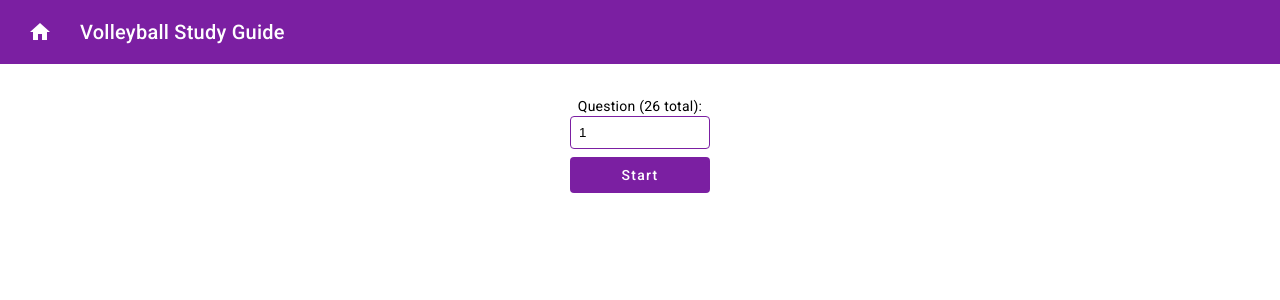
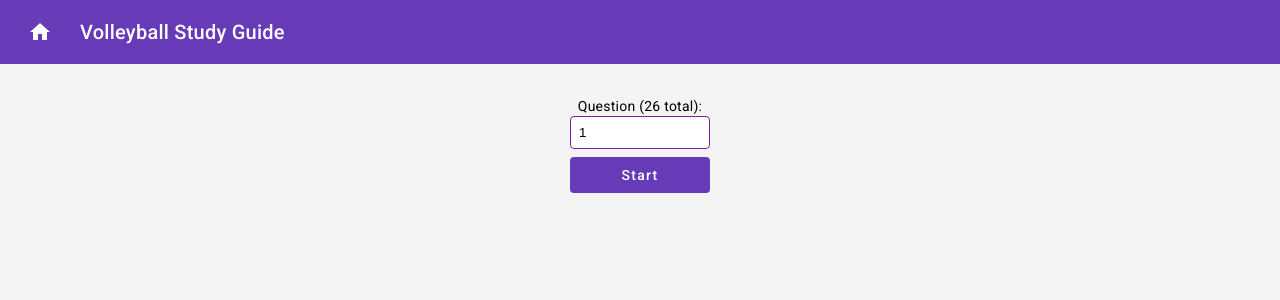
Before and after one commit to jefftoppings/volleyball-study-guide, an Angular app: page / in a window 1280 px wide. Shown: the top 300 px of the page. Built offline with nearby package versions, Linux system fonts and the light colour scheme.

Commit message:
chore: adjust app styles/theme

```diff
--- a/angular.json
+++ b/angular.json
@@ -30,7 +30,7 @@
               "src/assets"
             ],
             "styles": [
-              "@angular/material/prebuilt-themes/purple-green.css",
+              "@angular/material/prebuilt-themes/deeppurple-amber.css",
               "src/styles.scss"
             ],
             "scripts": []
@@ -91,7 +91,7 @@
               "src/assets"
             ],
             "styles": [
-              "@angular/material/prebuilt-themes/purple-green.css",
+              "@angular/material/prebuilt-themes/deeppurple-amber.css",
               "src/styles.scss"
             ],
             "scripts": []
--- a/src/app/app.config.ts
+++ b/src/app/app.config.ts
@@ -5,5 +5,5 @@
 import { provideAnimationsAsync } from '@angular/platform-browser/animations/async';
 
 export const appConfig: ApplicationConfig = {
-  providers: [provideRouter(routes), provideAnimationsAsync()]
+  providers: [provideRouter(routes), provideAnimationsAsync(), provideAnimationsAsync()]
 };
--- a/src/styles.scss
+++ b/src/styles.scss
@@ -1,4 +1,10 @@
-/* You can add global styles to this file, and also import other style files */
 
-html, body { height: 100%; }
-body { margin: 0; font-family: Roboto, "Helvetica Neue", sans-serif; }
+html,
+body {
+  height: 100%;
+}
+body {
+  margin: 0;
+  font-family: Roboto, "Helvetica Neue", sans-serif;
+  background-color: #f4f4f4;
+}
```
